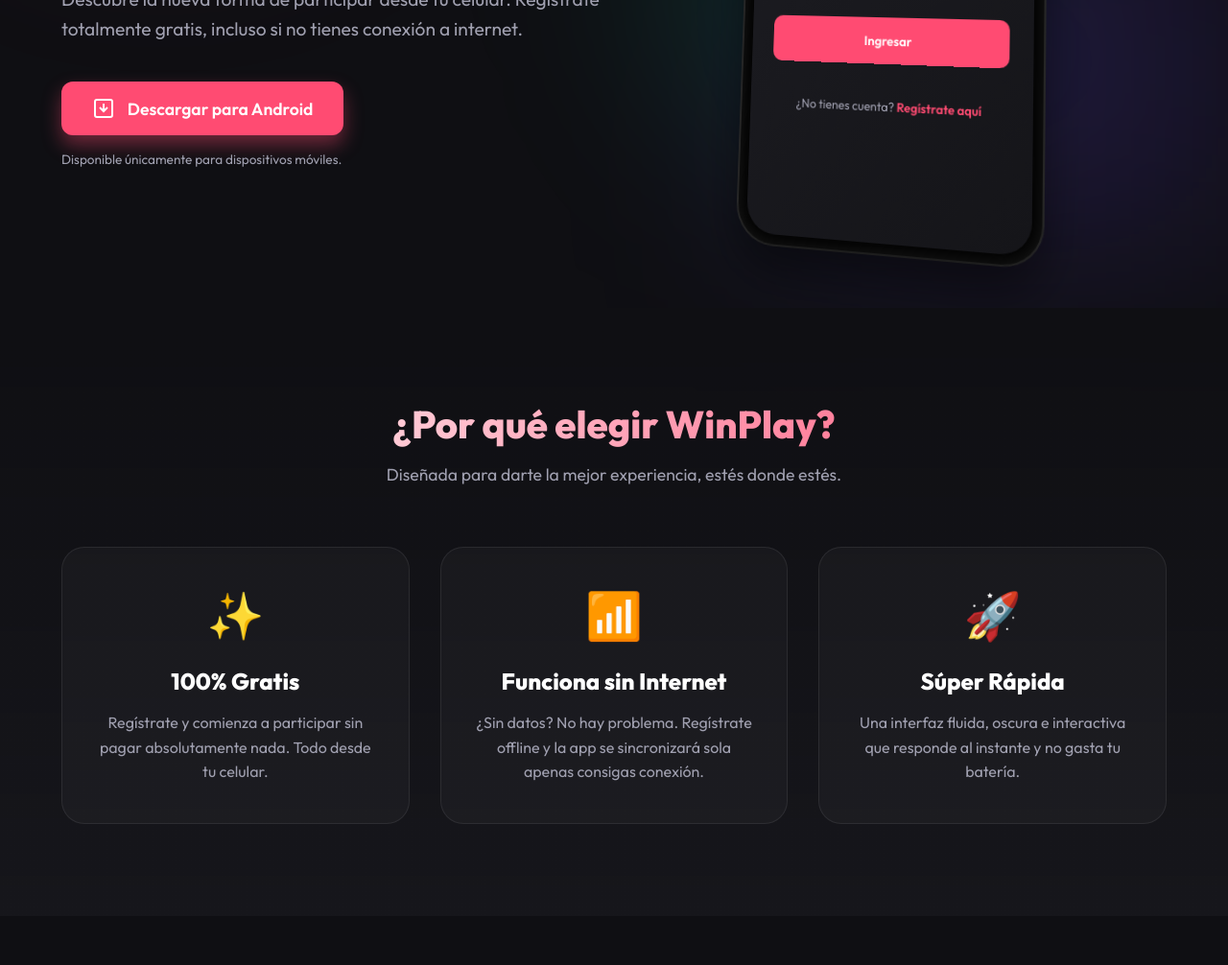
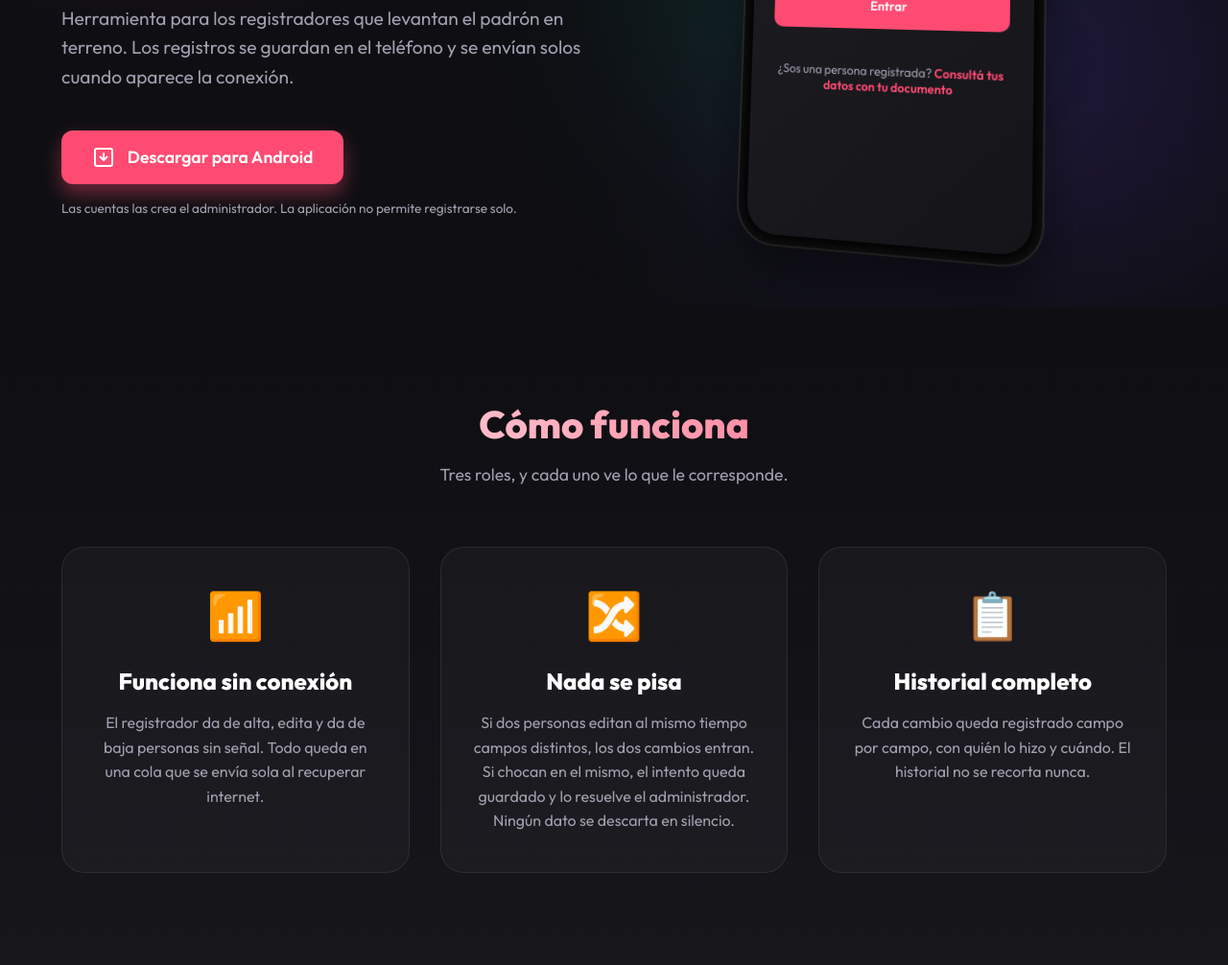
Before and after one commit to isabellalopera75-cmd/Banco-Personas, a plain HTML site: page landing-page/index.html in a window 1280 px wide. Shown: the part 544-1550 px from the top of the page at 96% size. Before the commit the page ends 1499 px from the top, so only its background shows below. Drawn offline with Linux system fonts and the light colour scheme.

Commit message:
chore(release): distribuir la aplicación de publicación, no la de depuración
La landing servía app-debug.apk. Desde que la URL del servidor sale de
BuildConfig, esa compilación apunta a 10.0.2.2, que en un teléfono real
significa "este mismo teléfono": la aplicación no se conectaría a nada.

Ahora se distribuye app-release.apk, que apunta a api.isita.online. Pesa 14 MB
en vez de 21.

El APK de publicación se firma con la clave de depuración. Android no instala
un APK sin firmar, y esta aplicación se descarga desde la landing, no desde
Play Store. Con esto se instala igual que hasta ahora, sin agregar una clave
nueva que haya que custodiar y que, si se pierde, impide actualizar la
aplicación para siempre. Si algún día se publica en Play Store hay que generar
una propia, y conviene hacerlo antes de tener usuarios.

La landing hablaba de una aplicación de sorteos: "La App #1 de Sorteos",
"Regístrate. Participa. Gana", e invitaba a crear una cuenta. Registrarse solo
es justamente lo que dejó de existir: a las personas las da de alta un
registrador. El texto pasa a describir lo que el sistema es.

Se elimina app-debug.apk del repositorio.

versionCode 2 / versionName 2.0.

```diff
--- a/landing-page/index.html
+++ b/landing-page/index.html
@@ -3,7 +3,7 @@
 <head>
     <meta charset="UTF-8">
     <meta name="viewport" content="width=device-width, initial-scale=1.0">
-    <title>WinPlay - App de Sorteos Exclusivos</title>
+    <title>Padrón EPS — Registro de personas en campo</title>
     <link rel="stylesheet" href="styles.css">
     <link href="https://fonts.googleapis.com/css2?family=Outfit:wght@300;400;600;800&display=swap" rel="stylesheet">
 </head>
@@ -16,25 +16,31 @@
     </div>
 
     <nav class="navbar">
-        <div class="logo">🎉 WinPlay</div>
+        <div class="logo">Padrón EPS</div>
         <div class="nav-links">
-            <a href="#features">Características</a>
+            <a href="#features">Cómo funciona</a>
             <a href="#download" class="nav-btn">Descargar</a>
         </div>
     </nav>
 
     <main class="hero">
         <div class="hero-content">
-            <div class="badge">🔥 La App #1 de Sorteos</div>
-            <h1>Regístrate.<br>Participa.<br><span>Gana.</span></h1>
-            <p>Descubre la nueva forma de participar desde tu celular. Regístrate totalmente gratis, incluso si no tienes conexión a internet.</p>
+            <div class="badge">Aplicación de uso interno</div>
+            <h1>Registrar en campo.<br>Sin señal.<br><span>Sin perder datos.</span></h1>
+            <p>
+                Herramienta para los registradores que levantan el padrón en terreno.
+                Los registros se guardan en el teléfono y se envían solos cuando aparece
+                la conexión.
+            </p>
 
             <div class="cta-container">
                 <button id="download-btn" class="download-btn">
                     <svg viewBox="0 0 24 24" width="24" height="24" stroke="currentColor" stroke-width="2" fill="none"><path d="M3 5v14c0 1.1.9 2 2 2h14c1.1 0 2-.9 2-2V5c0-1.1-.9-2-2-2H5c-1.1 0-2 .9-2 2z"></path><path d="M16 11l-4 4-4-4"></path><path d="M12 15V7"></path></svg>
                     Descargar para Android
                 </button>
-                <span class="platform-note">Disponible únicamente para dispositivos móviles.</span>
+                <span class="platform-note">
+                    Las cuentas las crea el administrador. La aplicación no permite registrarse solo.
+                </span>
                 <div id="desktop-warning" class="desktop-warning hidden">
                     ⚠️ Esta aplicación solo puede ser descargada e instalada en un dispositivo Android. ¡Visita esta página desde tu celular!
                 </div>
@@ -45,23 +51,24 @@
             <div class="phone-mockup">
                 <div class="phone-notch"></div>
                 <div class="phone-screen">
-                    <!-- Login UI Mockup -->
                     <div class="app-ui">
                         <div class="app-header">
-                            <h2>¡Bienvenido a WinPlay!</h2>
-                            <p>Inicia sesión para participar</p>
+                            <h2>Padrón EPS</h2>
+                            <p>Registro de personas en campo</p>
                         </div>
                         <form class="app-form">
                             <div class="input-group">
                                 <label>Usuario</label>
-                                <input type="text" placeholder="Ej: MariaGomez" disabled>
+                                <input type="text" placeholder="Ej: campo1" disabled>
                             </div>
                             <div class="input-group">
                                 <label>Contraseña</label>
                                 <input type="password" placeholder="••••••••" disabled>
                             </div>
-                            <button type="button" class="app-btn-primary">Ingresar</button>
-                            <p class="app-register-link">¿No tienes cuenta? <span>Regístrate aquí</span></p>
+                            <button type="button" class="app-btn-primary">Entrar</button>
+                            <p class="app-register-link">
+                                ¿Sos una persona registrada? <span>Consultá tus datos con tu documento</span>
+                            </p>
                         </form>
                     </div>
                 </div>
@@ -71,24 +78,34 @@
 
     <section id="features" class="features-section">
         <div class="section-title">
-            <h2>¿Por qué elegir WinPlay?</h2>
-            <p>Diseñada para darte la mejor experiencia, estés donde estés.</p>
+            <h2>Cómo funciona</h2>
+            <p>Tres roles, y cada uno ve lo que le corresponde.</p>
         </div>
         <div class="features-grid">
             <div class="feature-card">
-                <div class="feature-icon">✨</div>
-                <h3>100% Gratis</h3>
-                <p>Regístrate y comienza a participar sin pagar absolutamente nada. Todo desde tu celular.</p>
+                <div class="feature-icon">📶</div>
+                <h3>Funciona sin conexión</h3>
+                <p>
+                    El registrador da de alta, edita y da de baja personas sin señal.
+                    Todo queda en una cola que se envía sola al recuperar internet.
+                </p>
             </div>
             <div class="feature-card">
-                <div class="feature-icon">📶</div>
-                <h3>Funciona sin Internet</h3>
-                <p>¿Sin datos? No hay problema. Regístrate offline y la app se sincronizará sola apenas consigas conexión.</p>
+                <div class="feature-icon">🔀</div>
+                <h3>Nada se pisa</h3>
+                <p>
+                    Si dos personas editan al mismo tiempo campos distintos, los dos
+                    cambios entran. Si chocan en el mismo, el intento queda guardado y
+                    lo resuelve el administrador. Ningún dato se descarta en silencio.
+                </p>
             </div>
             <div class="feature-card">
-                <div class="feature-icon">🚀</div>
-                <h3>Súper Rápida</h3>
-                <p>Una interfaz fluida, oscura e interactiva que responde al instante y no gasta tu batería.</p>
+                <div class="feature-icon">📋</div>
+                <h3>Historial completo</h3>
+                <p>
+                    Cada cambio queda registrado campo por campo, con quién lo hizo y
+                    cuándo. El historial no se recorta nunca.
+                </p>
             </div>
         </div>
     </section>
--- a/landing-page/script.js
+++ b/landing-page/script.js
@@ -30,9 +30,9 @@
             downloadBtn.style.opacity = '0.8';
 
             setTimeout(() => {
-                alert("La descarga del APK de WinPlay ha comenzado.");
+                alert("La descarga de la aplicación ha comenzado.");
                 // Redirige al APK generado para iniciar la descarga
-                window.location.href = './app-debug.apk';
+                window.location.href = './app-release.apk';
 
                 downloadBtn.innerHTML = originalText;
                 downloadBtn.style.opacity = '1';
```
Also changed, not shown: 2 other files.
